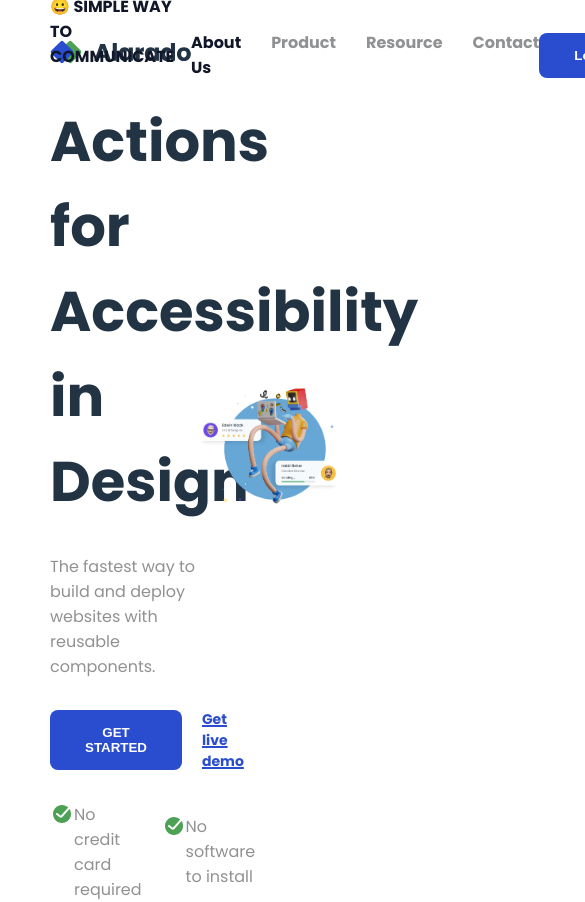
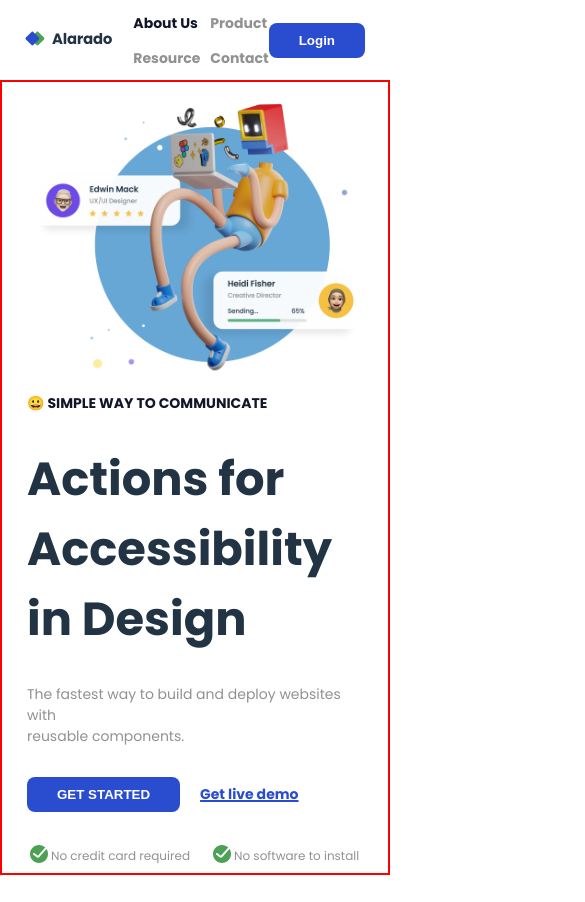
Before and after one commit to imnoim/simple-homepage, a plain HTML site: page index.html in a window 390 px wide. Shown: the top 902 px of the page, 585 px wide, since content can reach past the window. After the commit the page ends 875 px from the top, so only its background shows below. Drawn offline with Linux system fonts and the light colour scheme.

Commit message:
added mobile device styles

```diff
--- a/styles/style.css
+++ b/styles/style.css
@@ -118,3 +118,45 @@ ul > li > a {
 .hero-container-img img {
     width: 100%;
 }
+
+/* mobile devices */
+
+@media screen and (max-width: 576px) {
+    .navbar {
+        padding: 10px 25px;
+    }
+    ul {
+        display: grid;
+        grid-template-columns: repeat(2, 1fr);
+        gap: 10px;
+    }
+    ul > li > a {
+        font-size: 14px;
+    }
+    .brand img {
+        width: 80%;
+    }
+    .hero-container {
+        width: 100%;
+        height: auto;
+        flex-direction: column-reverse;
+        padding: 0px 25px;
+        border: 2px solid red;
+    }
+    .hero-container-content, .hero-container-img {
+        width: 100%;
+    }
+    .btn-primary {
+        padding: 10px 30px;
+    }
+    .hero-container-content .emoji, .hero-description {
+        font-size: 14px;
+    }
+    .hero-container-content h1 {
+        font-size: 2.9rem;
+    }
+    .container-bottom span {
+        font-size: 12px;
+    }
+
+}
```
